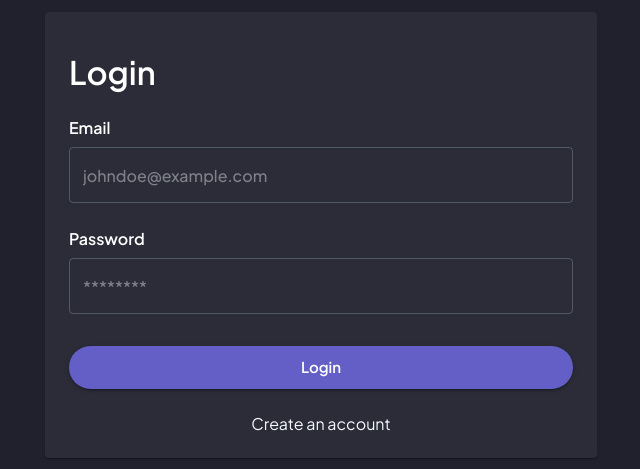
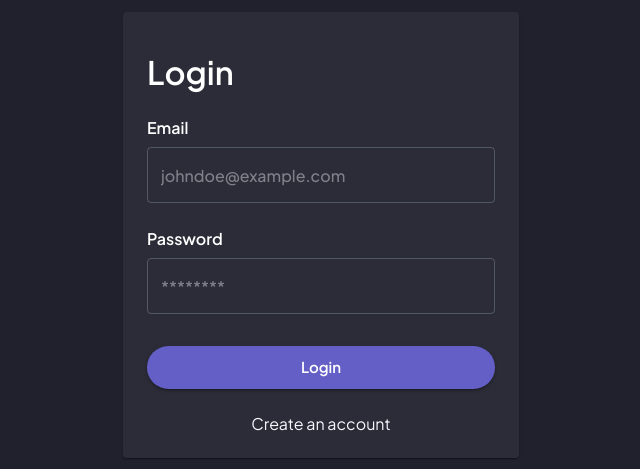
Before and after one commit to AyanorII/kanban, a Next.js app: page /login in a window 1280 px wide. Shown: the part 165-634 px from the top of the page, without its empty margins (319-959 px from the left). Built offline with nearby package versions, Linux system fonts and the light colour scheme; no server answers.

Commit message:
decrease auth card max-width

```diff
--- a/components/Auth.tsx
+++ b/components/Auth.tsx
@@ -84,7 +84,7 @@ const Auth = ({ action }: Props) => {
 
   return (
     <Stack justifyContent="center" alignItems="center" minHeight="100vh">
-      <Container maxWidth="sm">
+      <Container maxWidth="xs">
         <Card>
           <CardContent
             sx={{
```
